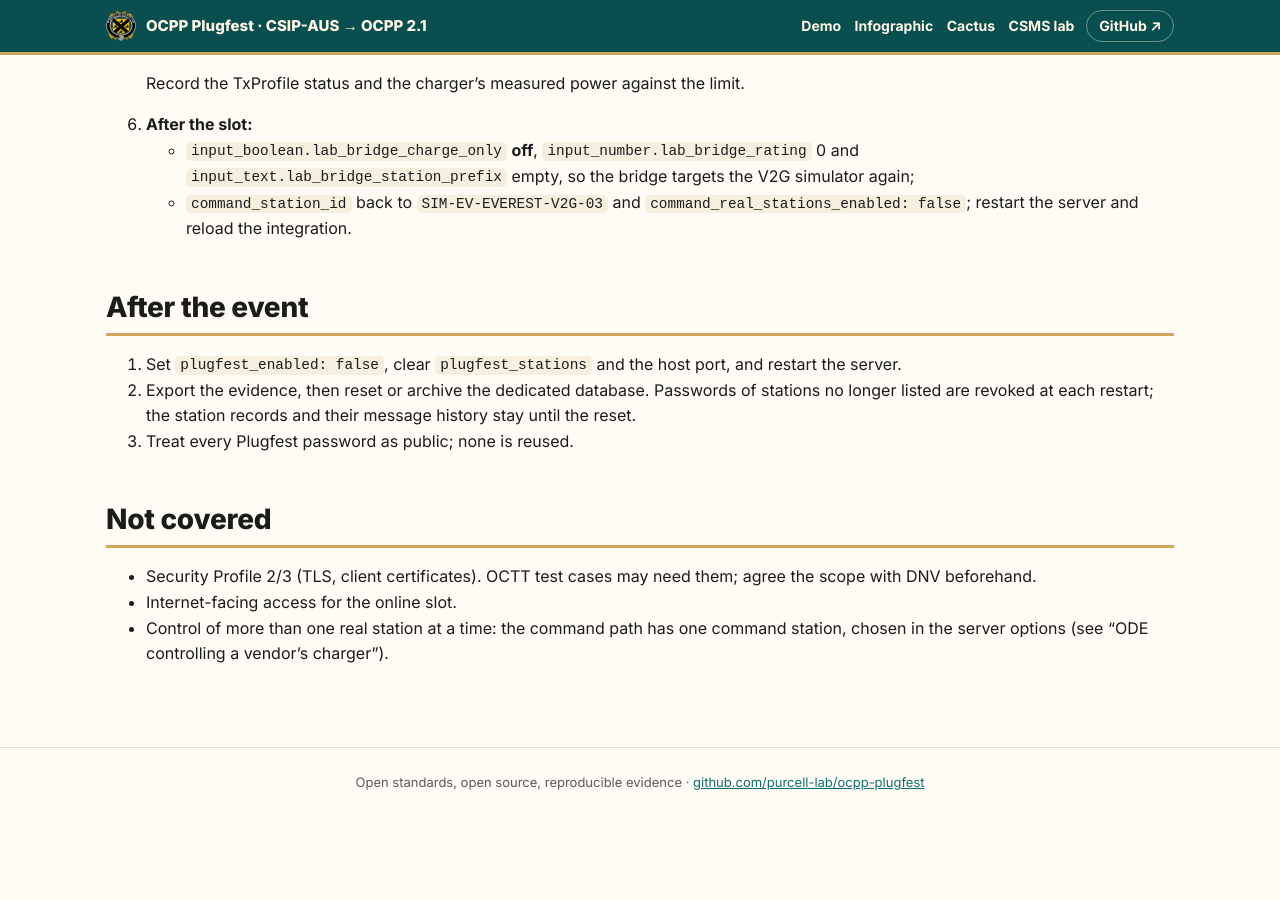
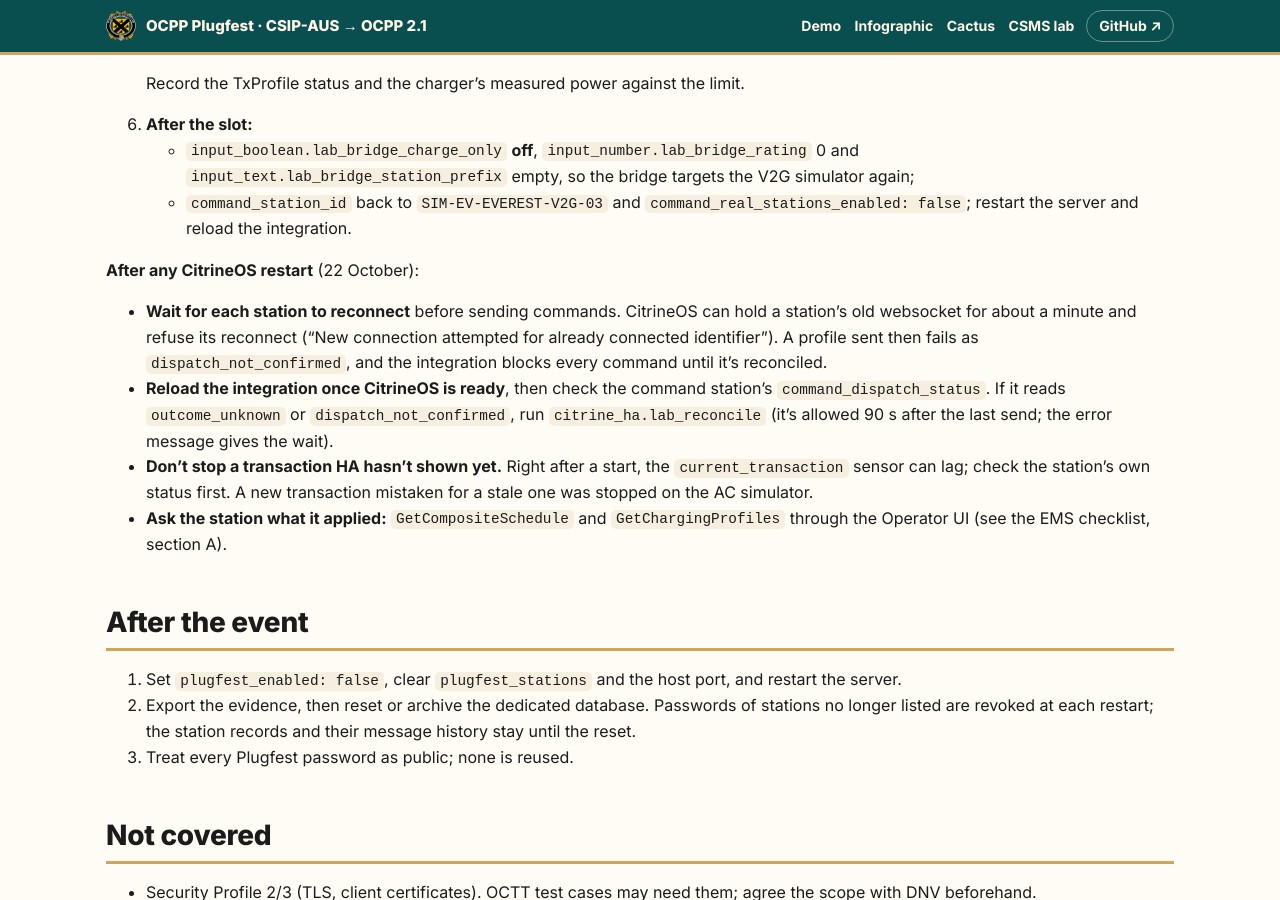
Before and after one commit to purcell-lab/ocpp-plugfest, a Jekyll site: the page built from plugfest-lab/RUNBOOK.md, in a window 1280 px wide and 900 px high, scrolled down 2537 px. Built offline with Jekyll 4.4.1, drawn with Linux system fonts in a browser that asks for light colours; our own code applies the rules of GitHub Pages for plain Markdown files; before the commit the page ends 3370 px from its top, so only the background shows below that.

Commit message:
Runbook: after a CitrineOS restart, wait for reconnects and reconcile before commands
Co-Authored-By: Claude Opus 5.5 <noreply@anthropic.com>
Claude-Session: https://claude.ai/code/session_01Kz9pMr42VvXk76LqnPeaqD

```diff
--- a/plugfest-lab/RUNBOOK.md
+++ b/plugfest-lab/RUNBOOK.md
@@ -119,6 +119,20 @@ The server bounds every profile: one command station, an active transaction, 600
    - `command_station_id` back to `SIM-EV-EVEREST-V2G-03` and `command_real_stations_enabled: false`;
      restart the server and reload the integration.
 
+**After any CitrineOS restart** (22 October):
+- **Wait for each station to reconnect** before sending commands. CitrineOS can hold a station's old
+  websocket for about a minute and refuse its reconnect ("New connection attempted for already connected
+  identifier"). A profile sent then fails as `dispatch_not_confirmed`, and the integration blocks every
+  command until it's reconciled.
+- **Reload the integration once CitrineOS is ready**, then check the command station's
+  `command_dispatch_status`. If it reads `outcome_unknown` or `dispatch_not_confirmed`, run
+  `citrine_ha.lab_reconcile` (it's allowed 90 s after the last send; the error message gives the wait).
+- **Don't stop a transaction HA hasn't shown yet.** Right after a start, the `current_transaction` sensor can
+  lag; check the station's own status first. A new transaction mistaken for a stale one was stopped on
+  the AC simulator.
+- **Ask the station what it applied:** `GetCompositeSchedule` and `GetChargingProfiles` through the
+  Operator UI (see the EMS checklist, section A).
+
 ## After the event
 
 1. Set `plugfest_enabled: false`, clear `plugfest_stations` and the host
```
